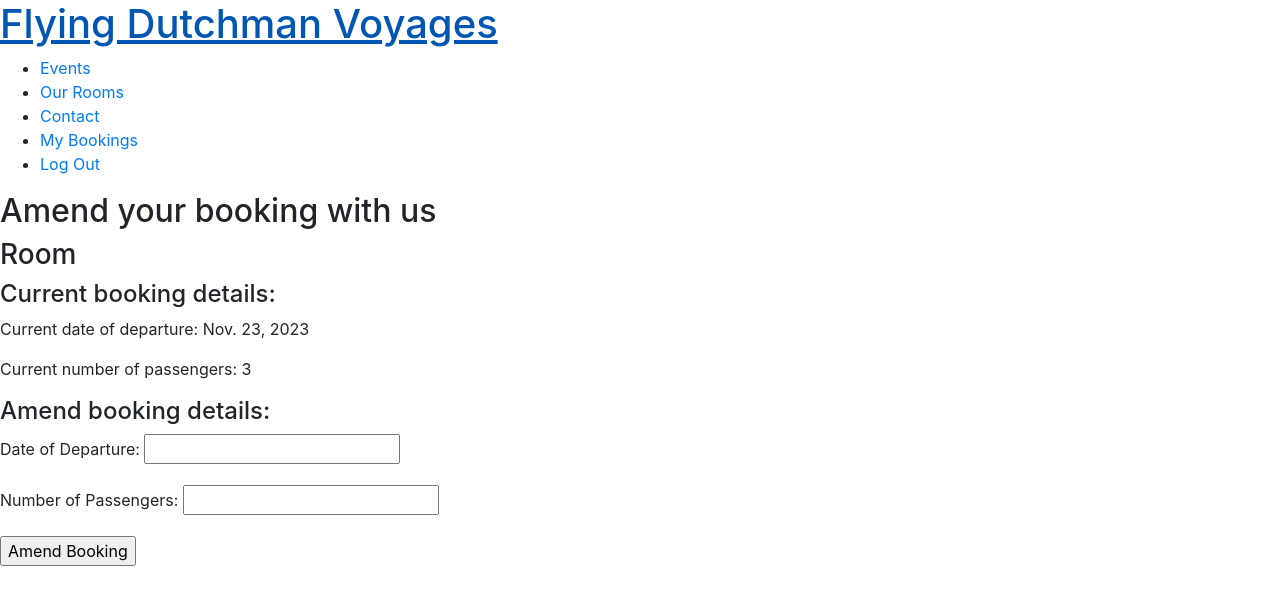
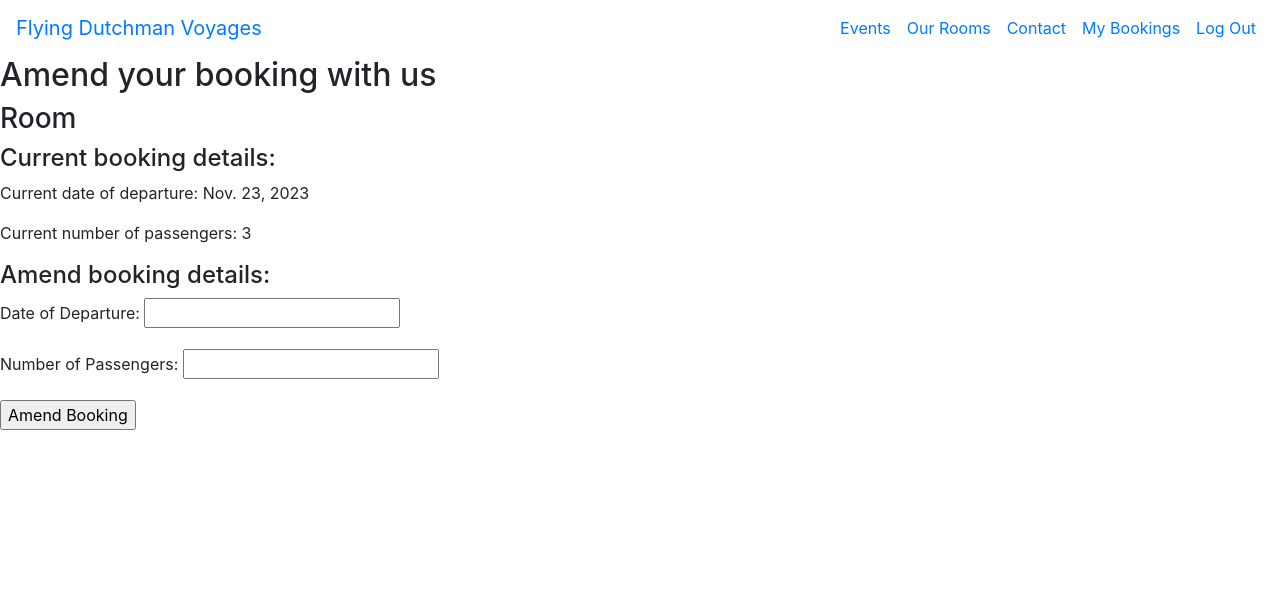
Before and after one commit to emmacadavra/flying-dutchman-voyages, a Django app: page /manage_bookings/amend/26 in a window 1280 px wide. Shown: the top 605 px of the page. Run offline with Django 4.2, Linux system fonts and the light colour scheme; a user stored in the database is signed in; data comes from the database, SQL or seed files in the repository.

Commit message:
Add Bootstrap classes to navbar elements in base.html, begin working on index.html

```diff
--- a/fd_bookings/templates/fd_bookings/amend_booking.html
+++ b/fd_bookings/templates/fd_bookings/amend_booking.html
@@ -1,4 +1,6 @@
 {% extends 'base.html' %}
+
+{% block title %}Amend Booking - Flying Dutchman Voyages{% endblock %}
 
 {% block content %}
 
--- a/fd_bookings/templates/fd_bookings/booking_confirm_delete.html
+++ b/fd_bookings/templates/fd_bookings/booking_confirm_delete.html
@@ -1,4 +1,6 @@
 {% extends 'base.html' %}
+
+{% block title %}Cancel Booking - Flying Dutchman Voyages{% endblock %}
 
 {% block content %}
 
--- a/fd_bookings/templates/fd_bookings/booking_success.html
+++ b/fd_bookings/templates/fd_bookings/booking_success.html
@@ -1,4 +1,6 @@
 {% extends 'base.html' %}
+
+{% block title %}Booking Success! - Flying Dutchman Voyages{% endblock %}
 
 {% block content %}
 
--- a/fd_bookings/templates/fd_bookings/login_error.html
+++ b/fd_bookings/templates/fd_bookings/login_error.html
@@ -1,4 +1,6 @@
 {% extends 'base.html' %}
+
+{% block title %}Login Error - Flying Dutchman Voyages{% endblock %}
 
 {% block content %}
 
--- a/fd_bookings/templates/fd_bookings/manage_bookings.html
+++ b/fd_bookings/templates/fd_bookings/manage_bookings.html
@@ -1,4 +1,6 @@
 {% extends 'base.html' %}
+
+{% block title %}Manage Bookings - Flying Dutchman Voyages{% endblock %}
 
 {% block content %}
 
--- a/fd_bookings/templates/fd_bookings/our_rooms.html
+++ b/fd_bookings/templates/fd_bookings/our_rooms.html
@@ -1,4 +1,6 @@
 {% extends 'base.html' %}
+
+{% block title %}Our Rooms - Flying Dutchman Voyages{% endblock %}
 
 {% block content %}
 
--- a/templates/404_not_found.html
+++ b/templates/404_not_found.html
@@ -1,4 +1,6 @@
 {% extends 'base.html' %}
+
+{% block title %} - Flying Dutchman Voyages{% endblock %}
 
 {% block content %}
 
--- a/templates/base.html
+++ b/templates/base.html
@@ -3,7 +3,7 @@
 <head>
     <meta charset="UTF-8">
     <meta http-equiv="X-UA-Compatible" content="IE=edge">
-    <meta name="viewport" content="width=device-width, initial-scale=1.0">
+    <meta name="viewport" content="width=device-width, initial-scale=1, shrink-to-fit=no">
     <meta name="description" content="Flying Dutchman Voyages - Sailing Until Doomsday!">
     <meta name="keywords" content="flying dutchman voyages, flying dutchman, captain van der decken, age of sail, boat tours, boat events">
     <link rel="stylesheet" href="https://cdn.jsdelivr.net/npm/bootstrap@4.6.2/dist/css/bootstrap.min.css" integrity="sha384-xOolHFLEh07PJGoPkLv1IbcEPTNtaed2xpHsD9ESMhqIYd0nLMwNLD69Npy4HI+N" crossorigin="anonymous">
@@ -14,37 +14,39 @@
 
     <!-- Header -->
     <header>
-        <nav>
-            <a href="{% url 'home' %}"><h1>Flying Dutchman Voyages</h1></a>
-            <ul>
-                <!-- <li>
-                    <a href="{% url 'home' %}">Home</a>
-                </li> -->
-                <li>
-                    <a href="{% url 'events' %}">Events</a>
+        <nav class="navbar navbar-expand-md">
+            <a class="navbar-brand" href="{% url 'home' %}">Flying Dutchman Voyages</a>
+            <button class="navbar-toggler" type="button" data-toggle="collapse" data-target="#navbarSupportedContent" aria-controls="navbarSupportedContent" aria-expanded="false" aria-label="Toggle navigation">
+                <span class="navbar-toggler-icon"></span>
+            </button>
+            <div class="collapse navbar-collapse" id="navbarSupportedContent">
+                <ul class="navbar-nav ml-auto">
+                    <li class="nav-item">
+                        <a class="nav-link" href="{% url 'events' %}">Events</a>
                     </li>
-                <li>
-                    <a href="{% url 'fd_bookings:room_list' %}">Our Rooms</a>
+                    <li class="nav-item">
+                        <a class="nav-link" href="{% url 'fd_bookings:room_list' %}">Our Rooms</a>
                     </li>
-                <li>
-                    <a href="{% url 'contact' %}">Contact</a>
+                    <li class="nav-item">
+                        <a class="nav-link" href="{% url 'contact' %}">Contact</a>
                     </li>
                     {% if user.is_authenticated %}
-                <li>
-                    <a href="{% url 'fd_bookings:ViewBookingList' %}">My Bookings</a>
+                    <li class="nav-item">
+                        <a class="nav-link" href="{% url 'fd_bookings:ViewBookingList' %}">My Bookings</a>
                     </li>
-                <li>
-                    <a href="{% url 'account_logout' %}">Log Out</a>
+                    <li class="nav-item">
+                        <a class="nav-link" href="{% url 'account_logout' %}">Log Out</a>
                     </li>
                     {% else %}
-                <li>
-                    <a href="{% url 'account_login' %}">Log In</a>
+                    <li class="nav-item">
+                        <a class="nav-link" href="{% url 'account_login' %}">Log In</a>
                     </li>
-                <li>
-                    <a href="{% url 'account_signup' %}">Register</a>
+                    <li class="nav-item">
+                        <a class="nav-link" href="{% url 'account_signup' %}">Register</a>
                     </li>
                     {% endif %}
                 </ul>
+            </div>
         </nav>
     </header>
 
@@ -52,6 +54,10 @@
     <!-- Content Goes here -->
     {% endblock content %}
 
+    <footer>
+
+    </footer>
+
     <script src="https://cdn.jsdelivr.net/npm/jquery@3.5.1/dist/jquery.slim.min.js" integrity="sha384-DfXdz2htPH0lsSSs5nCTpuj/zy4C+OGpamoFVy38MVBnE+IbbVYUew+OrCXaRkfj" crossorigin="anonymous"></script>
     <script src="https://cdn.jsdelivr.net/npm/bootstrap@4.6.2/dist/js/bootstrap.bundle.min.js" integrity="sha384-Fy6S3B9q64WdZWQUiU+q4/2Lc9npb8tCaSX9FK7E8HnRr0Jz8D6OP9dO5Vg3Q9ct" crossorigin="anonymous"></script>
 </body>
--- a/templates/contact.html
+++ b/templates/contact.html
@@ -1,4 +1,6 @@
 {% extends 'base.html' %}
+
+{% block title %}Contact Us - Flying Dutchman Voyages{% endblock %}
 
 {% block content %}
 
--- a/templates/events.html
+++ b/templates/events.html
@@ -1,4 +1,6 @@
 {% extends 'base.html' %}
+
+{% block title %}Events - Flying Dutchman Voyages{% endblock %}
 
 {% block content %}
 
```
Also changed, not shown: fd_bookings/templates/fd_bookings/room_detail.html (+3 -4 lines), templates/index.html (+15 -3 lines). Lines whose indentation alone changed are shown as unchanged.
